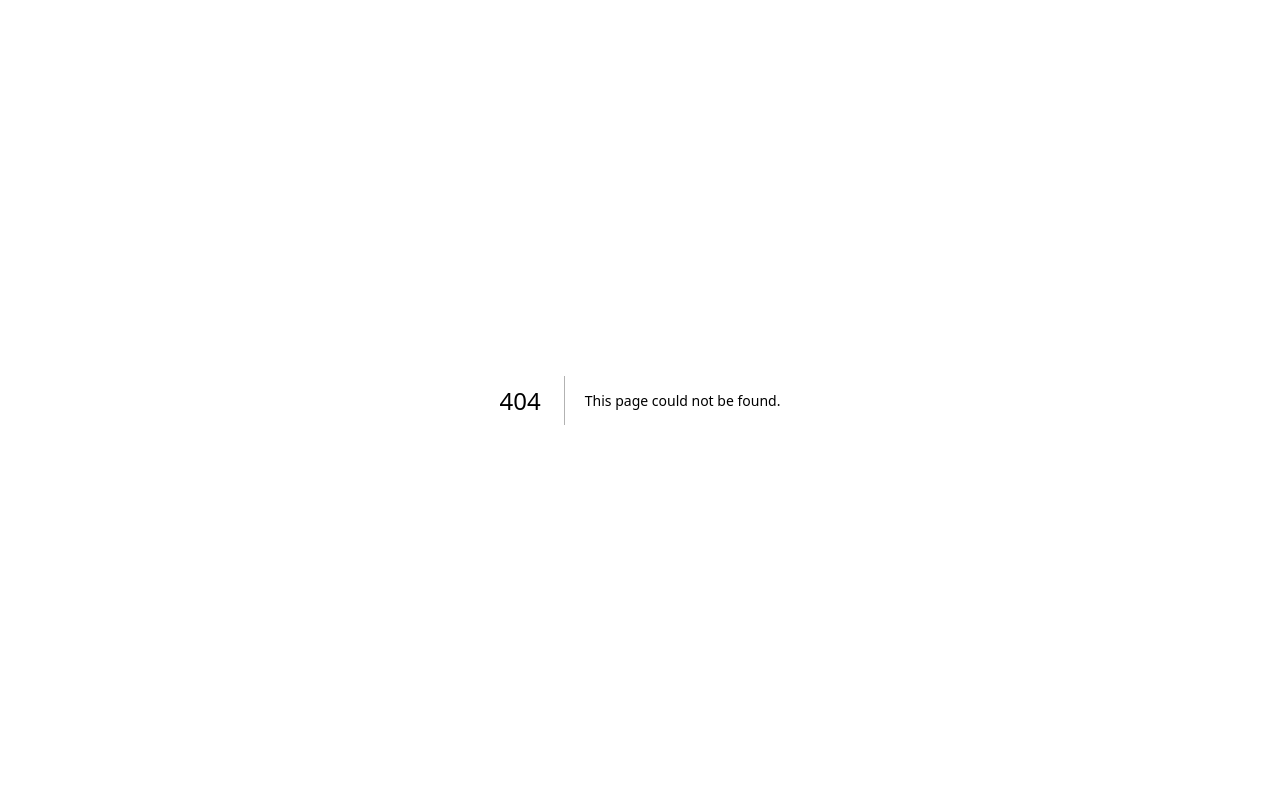
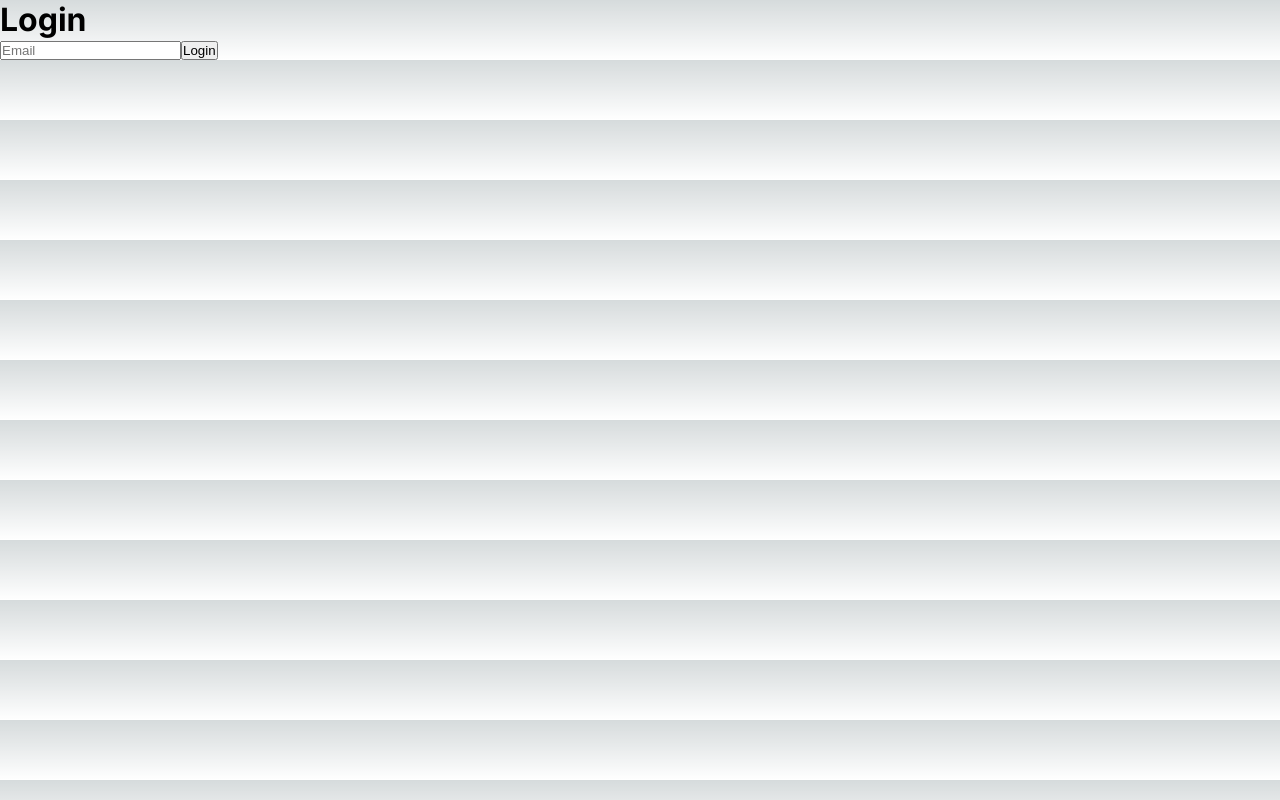
Before and after one commit to sarkr72/campus-link, a Next.js app: page /pages/logIn in a window 1280 px wide. Before the commit this address had no page. Built offline with nearby package versions, Linux system fonts and the light colour scheme.

Commit message:
added login test

```diff
--- /dev/null
+++ b/app/api/logIn/route.js
@@ -0,0 +1,31 @@
+// pages/api/auth/login.js
+import { PrismaClient } from '@prisma/client';
+import { NextResponse } from 'next/server';
+
+const prisma = new PrismaClient();
+
+export async function POST(request) {
+  try {
+    const { email } = await request.json();
+
+    if (!email) {
+        // If the email does not exist, return an error response
+        return NextResponse.json( { error: 'Input data not found' } );
+      }
+
+    // Check if the email exists in the database
+    const user = await prisma.user.findUnique({
+      where: { email },
+    });
+
+    if (!user) {
+      // If the email does not exist, return an error response
+      return NextResponse.json({ error: 'Email not found' });
+    }
+
+    return NextResponse.json({ message: 'Email found. Proceed with login.' });
+  } catch (error) {
+    console.error('Error during login:', error);
+    return NextResponse.json({ error: error.message });
+  }
+}
--- a/app/api/users/route.js
+++ b/app/api/users/route.js
@@ -5,6 +5,7 @@ import { NextResponse } from "next/server";
 
 const prisma = new PrismaClient();
 
+//create user
 export async function POST(request) {
     try {
         const data = await request.json();
--- a/app/page.js
+++ b/app/page.js
@@ -20,7 +20,7 @@ export default function Home() {
       {console.log("ssss", users)}
       {/* <Button variant="primary">Primary Button</Button> */}
       <p></p>
-      <Link href="/pages/register">go to About Page</Link>
+      <Link href="/pages/register">go to register</Link>
     </div>
   );
 }
--- /dev/null
+++ b/app/pages/logIn/page.jsx
@@ -0,0 +1,70 @@
+// Import necessary dependencies
+"use client";
+
+import { useState } from 'react';
+import { useRouter } from 'next/navigation'
+import { loginUser } from '../../../utils/auth';
+
+
+const LoginPage = () => {
+    const router = useRouter();
+    const [email, setEmail] = useState('');
+    const [password, setPassword] = useState('');
+    const [error, setError] = useState('');
+    const [user, setUser] = useState('');
+
+    const handleLogin = async (e) => {
+      e.preventDefault();
+      setError('');
+
+      try {
+        const response = await fetch('/api/logIn', {
+          method: 'POST',
+          headers: {
+            'Content-Type': 'application/json',
+          },
+          body: JSON.stringify({ email }),
+        });
+
+        if (response.ok) {
+          const data = await response.json();
+          router.push('/pages/register');
+          if (data.error) {
+            setError(data.error);
+          } else {
+            // Proceed with the login process
+            console.log(data.message);
+          }
+        } else {
+          setError('Failed to login. Please try again.');
+        }
+      } catch (error) {
+        console.error('Error during login:', error);
+        setError('Internal server error');
+      }
+    };
+
+  // Render the login form
+  return (
+    <div>
+      <h1>Login</h1>
+      {error && <p>{error}</p>}
+      <form onSubmit={handleLogin}>
+        {/* Input fields for email and password */}
+        <input
+          type="email"
+          placeholder="Email"
+          value={email}
+          onChange={(e) => setEmail(e.target.value)}
+          required
+        />
+
+        {/* Submit button for login form */}
+        <button type="submit">Login</button>
+      </form>
+    </div>
+  );
+};
+
+// Export the LoginPage component
+export default LoginPage;
--- /dev/null
+++ b/utils/auth.js
@@ -0,0 +1,18 @@
+import { PrismaClient } from "@prisma/client";
+
+const prisma = new PrismaClient(); // Import Prisma client instance
+
+export const loginUser = async (email) => {
+  // Find user by email
+  const user = await prisma.user.findUnique({
+    where: {
+      email,
+    },
+  });
+
+  if (!user) {
+    throw new Error('User not found');
+  }
+
+  return user;
+};
```
Also changed, not shown: app/pages/register/page.jsx (+6 -1 lines).
